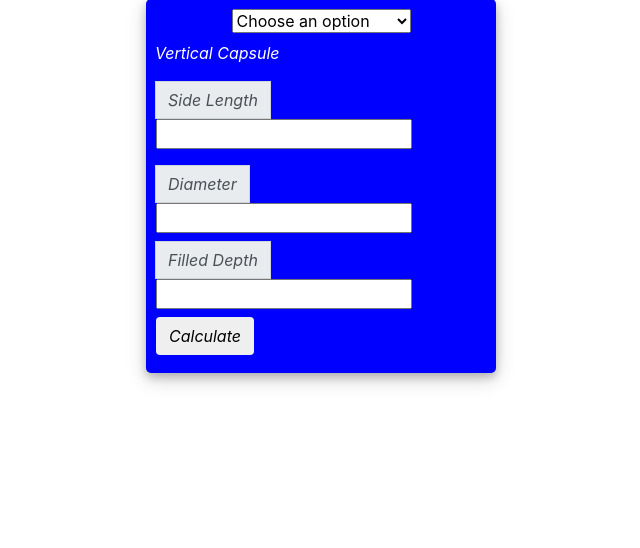
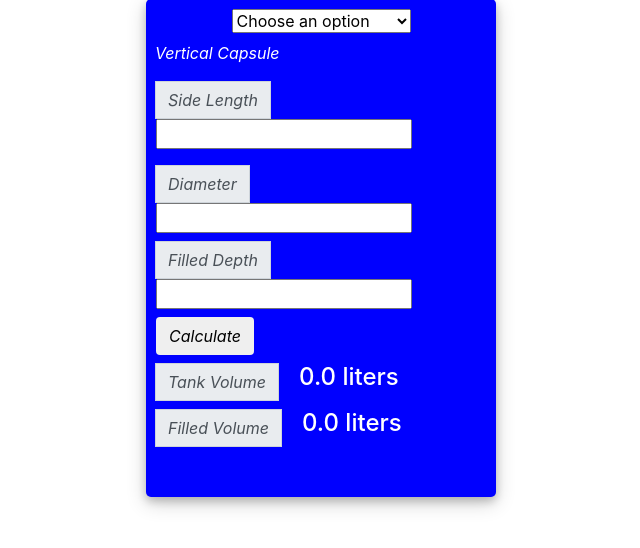
Before and after one commit to CeejayPrime/Tank-Volume-Calculator, a Django app: page /VerCap/ in a window 1280 px wide. Shown: the part 235-783 px from the top of the page, without its empty margins (319-959 px from the left). Run offline with Django 3.2, Linux system fonts and the light colour scheme; some libraries are stand-ins or nearby versions.

Commit message:
vertical capsule

```diff
--- a/calcvol/templates/VerCap/VerCap.html
+++ b/calcvol/templates/VerCap/VerCap.html
@@ -26,6 +26,13 @@
             color: black;
             margin: 10px 10px;
         }
+
+        h4 {
+            text-align: center;
+            color: white;
+            margin-left: 20px;
+        }
+
         .calculator {
             margin: auto;
         }
@@ -129,6 +136,24 @@
                         <div class="input-group mb-2">
                             <button type="Submit" value="Submit" class="btn btn-default"><i>Calculate</i></button>
                         </div>
+                        <div class="input-group mb-2">
+							<div class="input-group-append">
+								<span class="input-group-text"><i>Tank Volume</i></span>
+							</div>
+							<h4>{{tank_vol}} liters</h4>
+						</div>
+                        <div class="input-group mb-2">
+							<div class="input-group-append">
+								<span class="input-group-text"><i>Filled Volume</i></span>
+							</div>
+							<h4>{{filled_vol}} liters</h4>
+						</div>
+                        <div class="input-group mb-2">
+							<h4>{{is_tank_full}}</h4>
+						</div>
+                        <div class="input-group mb-2">
+							<h4>{{out_put}}</h4>
+						</div>
 					</form>
 				</div>
 			</div>
--- a/calcvol/templates/VerCyl/VerCyl.html
+++ b/calcvol/templates/VerCyl/VerCyl.html
@@ -149,8 +149,10 @@
 							<h4>{{filled_vol}} liters</h4>
 						</div>
                         <div class="input-group mb-2">
-
 							<h4>{{is_tank_full}}</h4>
+						</div>
+                        <div class="input-group mb-2">
+							<h4>{{out_put}}</h4>
 						</div>
 					</form>
 				</div>
--- a/calcvol/views.py
+++ b/calcvol/views.py
@@ -242,8 +242,54 @@ def rect(request):
 def verCap(request):
     calc = VerCap.objects.all()
     form = VerCapForm()
+    tank_vol = 0.0
+    filled_vol = 0.0
+    is_tank_full = ""
+    out_put = ""
 
-    context = {'form': form, 'calcs': calc}
+    if request.method == 'POST':
+        form = VerCapForm(request.POST)
+
+        if form.is_valid():
+            form.save()
+
+            try:
+                a = form.cleaned_data.get("SideLength")
+                d = form.cleaned_data.get("diameter")
+                f = form.cleaned_data.get("filled")
+                r = d/2
+                h = a + d
+                f_h = h - f
+
+                tank_vol = math.pi * r**2 * ((4/3) * r + a)
+                tank_vol = math.floor(tank_vol/1000)
+                v_sphere = ((1 / 3) * math.pi * f ** 2 * (3 * r - f))/1000
+                vs_sphere = ((1 / 3) * math.pi * f_h ** 2 * (3 * r - f_h)) / 1000
+
+                if f <= r:
+                    filled_vol = v_sphere
+                    filled_vol = math.floor(filled_vol/1000)
+
+                elif r < f <= (r + a):
+                    filled_vol = (0.667 * math.pi * r ** 3) + (math.pi * r ** 2 * (f - d/2))
+                    filled_vol = math.floor(filled_vol / 1000)
+
+                elif f > (r + a) < h:
+                    filled_vol = math.floor(tank_vol - vs_sphere)
+
+                if filled_vol == tank_vol:
+                    is_tank_full = "Tank is full"
+                elif filled_vol > tank_vol:
+                    is_tank_full = "Null"
+                else:
+                    is_tank_full = ""
+
+            except ValueError:
+                out_put = "Invalid Input"
+
+    context = {'form': form, 'calcs': calc, 'tank_vol': tank_vol,
+               'filled_vol': filled_vol, 'is_tank_full': is_tank_full,
+               'out_put': out_put}
     return render(request, 'VerCap/VerCap.html', context)
 
 
```
Also changed, not shown: db.sqlite3.
